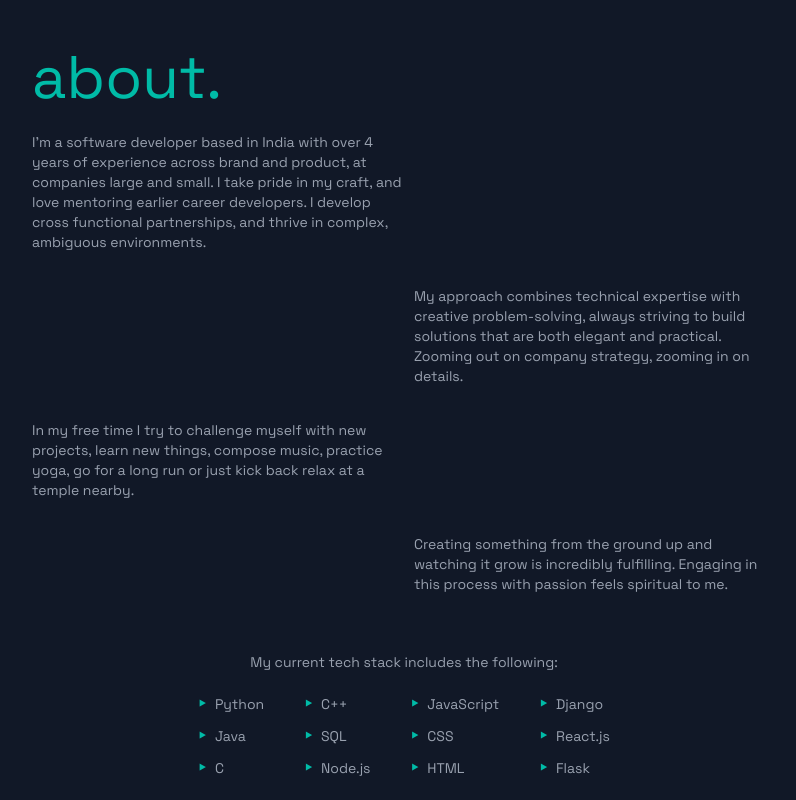
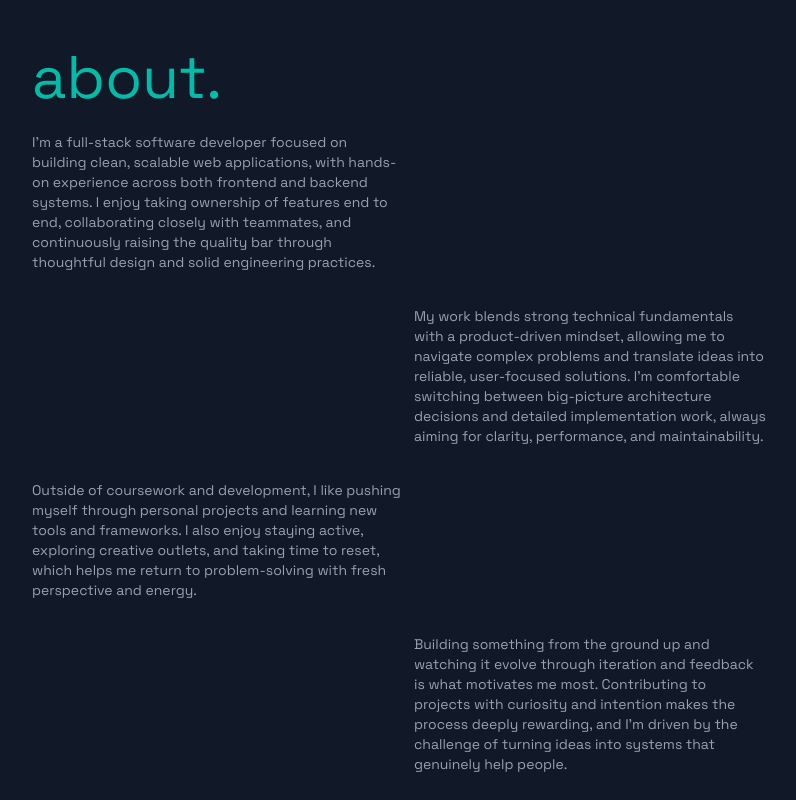
Before and after one commit to Dmitry-Oyawale/react-portfolio, a Next.js app: page / in a window 1280 px wide. Shown: the part 860-1660 px from the top of the page, without its empty margins (236-1032 px from the left). Built offline with nearby package versions, Linux system fonts and the light colour scheme.

Commit message:
fix fadein and placeholder text

```diff
--- a/pages/FadeIn.jsx
+++ b/pages/FadeIn.jsx
@@ -4,6 +4,7 @@ export default function FadeIn({ children }) {
   const ref = useRef(null);
   const [visible, setVisible] = useState(false);
   const [tick, setTick] = useState(0);
+  const wasVisible = useRef(false);
 
   useEffect(() => {
     const node = ref.current;
@@ -11,10 +12,23 @@ export default function FadeIn({ children }) {
 
     const observer = new IntersectionObserver(
       ([entry]) => {
-        setVisible(entry.isIntersecting);
-        if (entry.isIntersecting) setTick((t) => t + 1);
+        const ratio = entry.intersectionRatio;
+
+        if (!wasVisible.current && ratio >= 0.14) {
+          wasVisible.current = true;
+          setVisible(true);
+          setTick((t) => t + 1);
+        }
+
+        if (wasVisible.current && ratio <= 0.04) {
+          wasVisible.current = false;
+          setVisible(false);
+        }
       },
-      { threshold: 0.2 }
+      {
+        threshold: [0, 0.04, 0.14, 1],
+        rootMargin: "0px",
+      }
     );
 
     observer.observe(node);
@@ -24,8 +38,10 @@ export default function FadeIn({ children }) {
   return (
     <div
       ref={ref}
-      className={`transition-opacity transition-transform duration-1000 ease-out ${
-        visible ? "opacity-100 translate-y-0 fade-trigger" : "opacity-0 translate-y-10"
+      className={`transition-[opacity,transform,filter] duration-1800 ease-[cubic-bezier(0.16,1,0.3,1)] will-change-transform will-change-opacity ${
+        visible
+          ? "opacity-100 translate-y-0 scale-100 blur-0 fade-trigger"
+          : "opacity-0 translate-y-10 scale-97 blur-[3px]"
       }`}
       data-tick={tick}
     >
--- a/pages/index.js
+++ b/pages/index.js
@@ -91,19 +91,19 @@ export default function Home() {
                     <br></br>
                     <div className="text-gray-400 [font-family:var(--font-space)]">
                         <h2 className="text-sm w-1/2">
-                                I'm a software developer based in India with over 4 years of experience across brand and product, at companies large and small. I take pride in my craft, and love mentoring earlier career developers. I develop cross functional partnerships, and thrive in complex, ambiguous environments.
+                            I’m a full-stack software developer focused on building clean, scalable web applications, with hands-on experience across both frontend and backend systems. I enjoy taking ownership of features end to end, collaborating closely with teammates, and continuously raising the quality bar through thoughtful design and solid engineering practices.
                         </h2>
                         <br></br>
                         <h1 className="text-sm w-1/2 second-half-text">
-                                My approach combines technical expertise with creative problem-solving, always striving to build solutions that are both elegant and practical. Zooming out on company strategy, zooming in on details.
+                            My work blends strong technical fundamentals with a product-driven mindset, allowing me to navigate complex problems and translate ideas into reliable, user-focused solutions. I’m comfortable switching between big-picture architecture decisions and detailed implementation work, always aiming for clarity, performance, and maintainability.
                         </h1>
                         <br></br>
                         <h1 className="text-sm w-1/2">
-                                In my free time I try to challenge myself with new projects, learn new things, compose music, practice yoga, go for a long run or just kick back relax at a temple nearby.
+                            Outside of coursework and development, I like pushing myself through personal projects and learning new tools and frameworks. I also enjoy staying active, exploring creative outlets, and taking time to reset, which helps me return to problem-solving with fresh perspective and energy.
                         </h1>
                         <br></br>
                         <h1 className="text-sm w-1/2 second-half-text">
-                                Creating something from the ground up and watching it grow is incredibly fulfilling. Engaging in this process with passion feels spiritual to me.
+                            Building something from the ground up and watching it evolve through iteration and feedback is what motivates me most. Contributing to projects with curiosity and intention makes the process deeply rewarding, and I’m driven by the challenge of turning ideas into systems that genuinely help people.
                         </h1>
                         <br></br>
                         <br></br>
@@ -176,7 +176,7 @@ export default function Home() {
             </FadeIn>
             {/* Experience */}
             <FadeIn>
-            <section id="experience" className="min-h-screen scroll-mt-24">
+            <section id="experience" className="min-h-screen scroll-mt-24 mt-19 sm:mt-36 lg:mt-32">
                 <div className="px-6 sm:px-10 lg:px-24 xl:px-67">
                     <h1 className="text-6xl [font-family:var(--font-space)]">
                         experience.
@@ -247,7 +247,7 @@ export default function Home() {
             </FadeIn>
             {/* Projects */}
             <FadeIn>
-            <section id="projects" className="min-h-screen scroll-mt-24">
+            <section id="projects" className="min-h-screen scroll-mt-24 ">
                 <div className="px-6 sm:px-10 lg:px-24 xl:px-67  text-gray-200 [font-family:var(--font-space)]">
                     <h1 className="text-6xl text-teal-500 [font-family:var(--font-space)]">
                             projects.
@@ -323,7 +323,7 @@ export default function Home() {
             </section>
             </FadeIn>
             <FadeIn>
-            <section id="contact" className="min-h-screen scroll-mt-24 mt-24 sm:mt-32 lg:mt-40">
+            <section id="contact" className="min-h-screen scroll-mt-24  mt-19 sm:mt-36 lg:mt-32">
                 <div className="px-6 sm:px-10 lg:px-24 xl:px-67  text-gray-200">
                     <h1 className="text-6xl text-teal-500 [font-family:var(--font-space)]">
                             contact.
@@ -354,7 +354,7 @@ export default function Home() {
                     </div>
 
                     <p className="text-center text-gray-400 px-6 sm:px-12 lg:px-30 mt-6 sm:mt-10 lg:mt-16">
-                        Loosely designed in Figma and coded in Visual Studio Code by yours truly. Built with Next.js and Tailwind CSS, deployed with Vercel. All text is set in the Inter typeface.
+                        Loosely designed in Figma and coded in Visual Studio Code by yours truly. Built with Next.js and Tailwind CSS, deployed with AWS. All text is set in the Inter typeface.
                     </p>
                 </div>
             </section>
```
